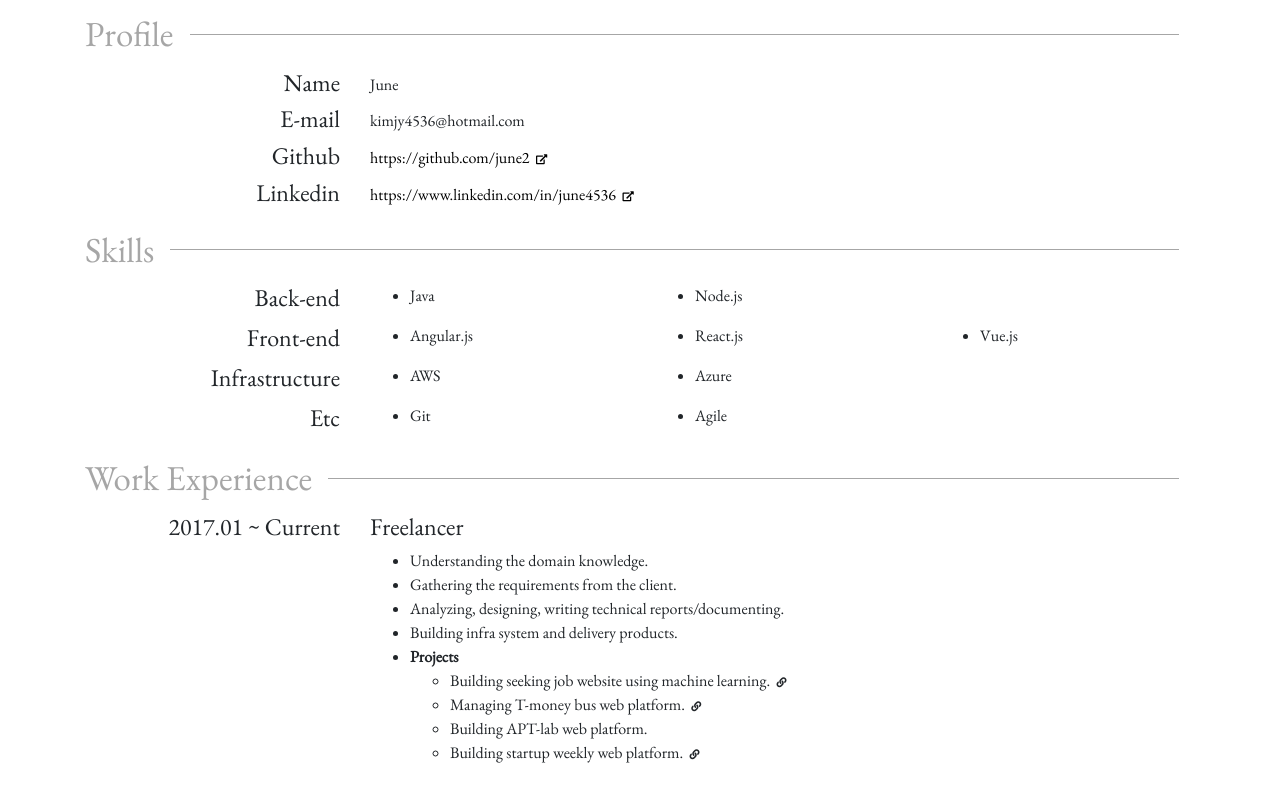
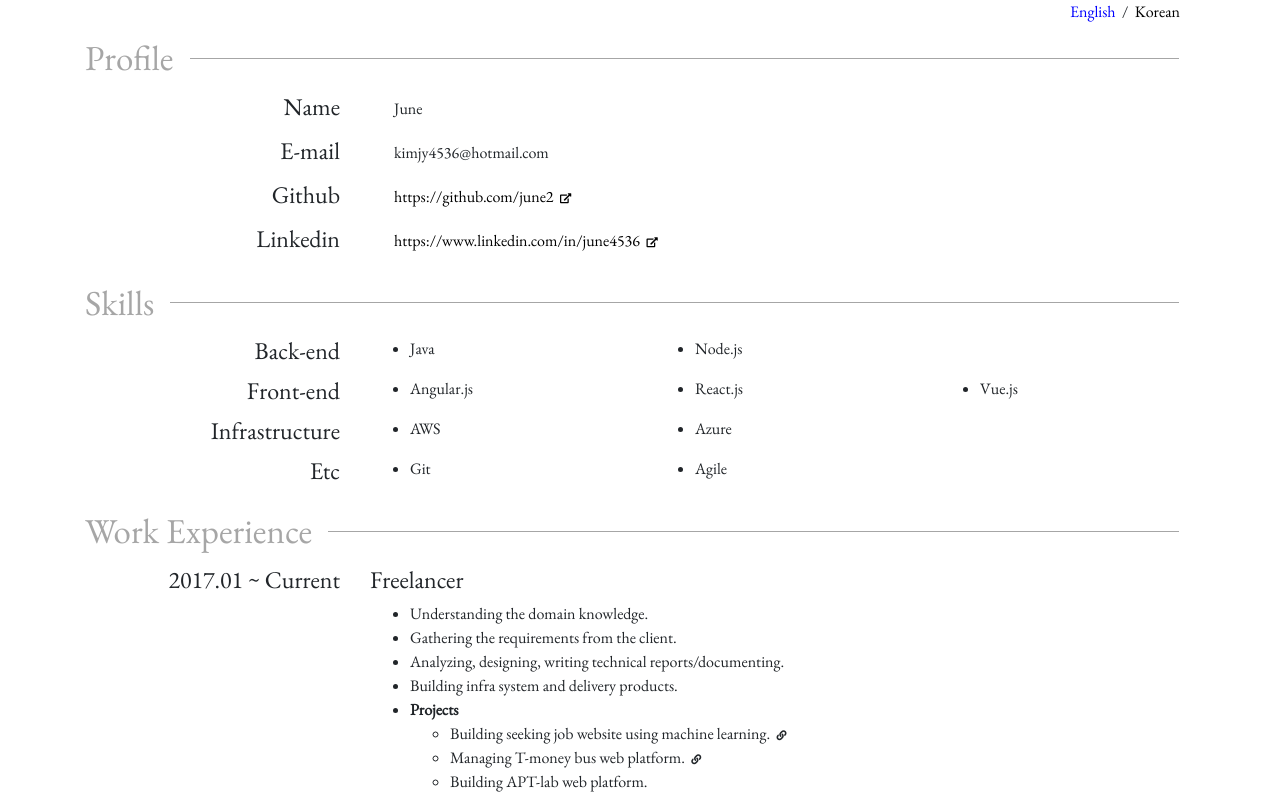
Before and after one commit to june2/june.github.io, a React app: page / in a window 1280 px wide. Shown: the top 797 px of the page. Built offline with nearby package versions, Linux system fonts and the light colour scheme.

Commit message:
no message

```diff
--- a/src/App.js
+++ b/src/App.js
@@ -1,6 +1,6 @@
 import React, { Component } from 'react';
 import { animateScroll as scroll } from 'react-scroll'
-import { Container } from 'reactstrap';
+import { Container, Col } from 'reactstrap';
 import Profile from './components/Profile';
 import Experience from './components/Experience';
 import Project from './components/Project';
@@ -24,9 +24,13 @@ class App extends Component {
   render() {
     return (
       <Container>
+        <Col className="text-md-right">
+          <a href="?lang=en" style={this.lang === "en" ? { "color" : "blue" } : {}}>English</a>&nbsp;&nbsp;/&nbsp;&nbsp;
+          <a href="?lang=ko" style={this.lang === "ko" ? { "color": "blue" } : {}}>Korean</a>
+        </Col>
         <Profile profile={this.resume.profile} />
         <Skill />
-        <Experience experience={this.resume.experience} lang={this.lang}/>
+        <Experience experience={this.resume.experience} lang={this.lang} />
         <Project project={this.resume.project} />
         <Study study={this.resume.study} />
         {/* <Education /> */}
--- a/src/components/Profile.js
+++ b/src/components/Profile.js
@@ -12,29 +12,29 @@ class Profile extends Component {
             <h4 className="gray">Name</h4>
           </Col>
           <Col className="col-12 col-md-9">
-            <Row><Col className="mt-1">{this.props.profile.name}</Col></Row>
+            <Row><Col><ul className="profile"><li className="pt-1">{this.props.profile.name}</li></ul></Col></Row>
           </Col>
           <Col className="col-12 col-md-3 text-md-right">
             <h4 className="gray">E-mail</h4>
           </Col>
           <Col className="col-12 col-md-9">
-            <Row><Col className="mt-1">{this.props.profile.email}</Col></Row>
+            <Row><Col><ul className="profile"><li className="pt-1">{this.props.profile.email}</li></ul></Col></Row>
           </Col>
           <Col className="col-12 col-md-3 text-md-right">
             <h4 className="gray">Github</h4>
           </Col>
           <Col className="col-12 col-md-9">
-            <Row><Col className="mt-1">
+            <Row><Col><ul className="profile"><li className="pt-1">
               <a href={this.props.profile.git} target="_blank">{this.props.profile.git}&nbsp;&nbsp;<i className="fa fa-external-link-alt" aria-hidden="true"></i></a>
-            </Col></Row>
+            </li></ul></Col></Row>
           </Col>
           <Col className="col-12 col-md-3 text-md-right">
             <h4 className="gray">Linkedin</h4>
           </Col>
           <Col className="col-12 col-md-9">
-            <Row><Col className="mt-1">
-              <a href={this.props.profile.linkedin} target="_blank">{this.props.profile.linkedin}&nbsp;&nbsp;<i className="fa fa-external-link-alt" aria-hidden="true"></i></a>
-            </Col></Row>
+            <Row><Col><ul className="profile"><li className="pt-1">
+            <a href={this.props.profile.linkedin} target="_blank">{this.props.profile.linkedin}&nbsp;&nbsp;<i className="fa fa-external-link-alt" aria-hidden="true"></i></a>
+            </li></ul></Col></Row>
           </Col>
         </Row>
       </div>
--- a/src/styles/index.scss
+++ b/src/styles/index.scss
@@ -11,6 +11,11 @@ body {
 }
 a {
   color: black;
+}
+
+.profile {
+  list-style:none;
+  margin-left: -16px;
 }
 
 .fa-external-link-alt,
```
Also changed, not shown: src/styles/index.css.
